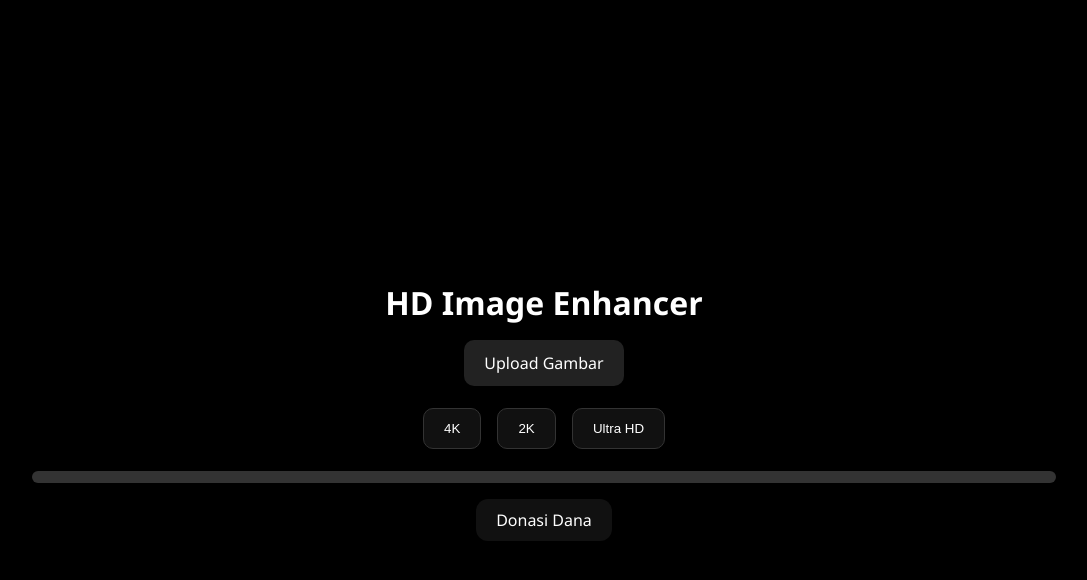
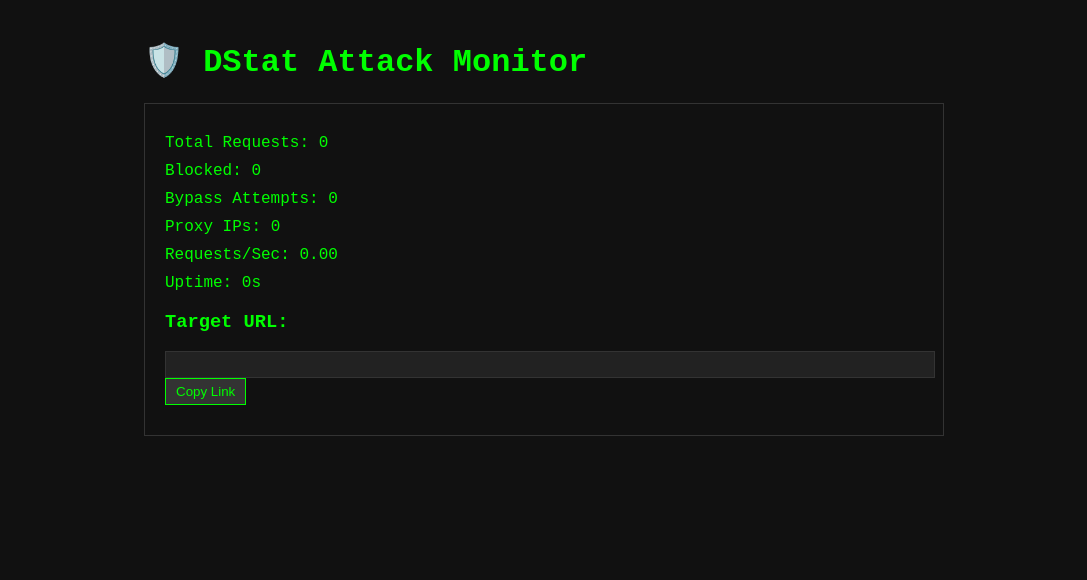
Before and after one commit to RKBWMODS/Dluz, a plain HTML site: page index.html in a window 1280 px wide. Shown: the whole page, without its empty margins (96-1183 px from the left). Drawn offline with Linux system fonts and the light colour scheme; no server answers.

Commit message:
Update index.html

```diff
--- a/index.html
+++ b/index.html
@@ -1,147 +1,87 @@
-<!DOCTYPE html><html lang="en">
+<!DOCTYPE html>
+<html>
 <head>
-  <meta charset="UTF-8">
-  <meta name="viewport" content="width=device-width, initial-scale=1.0, user-scalable=no">
-  <title>HD Enhancer</title>
+    <title>🛡️ DStat Attack Monitor</title>
     <style>
-    html, body {
-      margin: 0;
-      padding: 0;
-      background: #000;
-      color: #fff;
-      font-family: 'Segoe UI', sans-serif;
-      overflow: hidden;
-      user-select: none;
+        body {
+            font-family: 'Courier New', monospace;
+            background: #111;
+            color: #0f0;
+            max-width: 800px;
+            margin: 0 auto;
+            padding: 20px;
         }
-    * {
-      -webkit-tap-highlight-color: transparent;
-      box-sizing: border-box;
+        .dashboard {
+            border: 1px solid #333;
+            padding: 20px;
+            margin-top: 20px;
         }
-    .container {
-      display: flex;
-      flex-direction: column;
-      align-items: center;
-      justify-content: center;
-      height: 100vh;
-      text-align: center;
-      animation: fadeInDown 1s ease-in-out;
+        .stat {
+            margin: 10px 0;
         }
-    h1 {
-      font-size: 2rem;
-      margin-bottom: 1rem;
+        .highlight {
+            color: #ff0;
+            font-weight: bold;
         }
-    input[type="file"] {
-      display: none;
-    }
-    label.upload {
-      background: #222;
-      padding: 12px 20px;
-      border-radius: 10px;
-      cursor: pointer;
-      margin-bottom: 1rem;
-    }
-    .buttons button {
-      margin: 6px;
-      padding: 12px 20px;
-      background: #111;
-      color: #fff;
-      border: 1px solid #333;
-      border-radius: 10px;
+        button {
+            background: #333;
+            color: #0f0;
+            border: 1px solid #0f0;
+            padding: 5px 10px;
             cursor: pointer;
         }
-    .progress {
-      width: 80%;
-      height: 12px;
-      background: #333;
-      margin-top: 1rem;
-      border-radius: 20px;
-      overflow: hidden;
-    }
-    .bar {
-      width: 0%;
-      height: 100%;
-      background: white;
-      transition: width 0.3s;
-    }
-    img {
-      max-width: 80vw;
-      max-height: 40vh;
-      margin: 10px 0;
-      border-radius: 10px;
-    }
-    .donate {
-      margin-top: 1rem;
-      background: #111;
-      color: #fff;
-      padding: 10px 20px;
-      border-radius: 12px;
-      text-decoration: none;
-      display: inline-block;
-    }
-    .loader {
-      position: fixed;
-      top: 0; left: 0;
-      width: 100%; height: 100%;
-      background: #000;
-      z-index: 9999;
-      display: flex;
-      align-items: center;
-      justify-content: center;
-      font-size: 1.5rem;
-      animation: fadeOut 1s 2s forwards;
-    }
-    @keyframes fadeOut {
-      to { opacity: 0; visibility: hidden; }
-    }
-    @keyframes fadeInDown {
-      from { transform: translateY(-50px); opacity: 0; }
-      to { transform: translateY(0); opacity: 1; }
+        #targetUrl {
+            width: 100%;
+            padding: 5px;
+            background: #222;
+            color: #0f0;
+            border: 1px solid #333;
         }
     </style>
 </head>
 <body>
-<div class="loader">Loading...</div>
-<div class="container">
-  <h1>HD Image Enhancer</h1>
-  <label class="upload" for="fileInput">Upload Gambar</label>
-  <input type="file" id="fileInput" accept="image/jpeg,image/png">
-  <div class="buttons">
-    <button onclick="process('4k')">4K</button>
-    <button onclick="process('2k')">2K</button>
-    <button onclick="process('ultra')">Ultra HD</button>
+    <h1>🛡️ DStat Attack Monitor</h1>
+
+    <div class="dashboard">
+        <div class="stat">Total Requests: <span id="totalRequests">0</span></div>
+        <div class="stat">Blocked: <span id="blocked">0</span></div>
+        <div class="stat">Bypass Attempts: <span id="bypass">0</span></div>
+        <div class="stat">Proxy IPs: <span id="proxies">0</span></div>
+        <div class="stat">Requests/Sec: <span id="rps">0.00</span></div>
+        <div class="stat">Uptime: <span id="uptime">0s</span></div>
+
+        <div class="stat">
+            <h3>Target URL:</h3>
+            <input type="text" id="targetUrl" readonly>
+            <button onclick="copyTargetUrl()">Copy Link</button>
         </div>
-  <img id="beforeImg" src="" alt="Sebelum" style="display:none">
-  <img id="afterImg" src="" alt="Sesudah" style="display:none">
-  <div class="progress"><div class="bar" id="bar"></div></div>
-  <a class="donate" href="https://link.dana.id/minta?full_url=https://qr.dana.id/v1/281012092025051828586055" target="_blank">Donasi Dana</a>
     </div>
+
     <script>
-  const fileInput = document.getElementById('fileInput');
-  const beforeImg = document.getElementById('beforeImg');
-  const afterImg = document.getElementById('afterImg');
-  const bar = document.getElementById('bar');
-  let renamedFile = null;fileInput.addEventListener('change', () => { const file = fileInput.files[0]; if (!file) return; const validTypes = ['image/jpeg', 'image/png']; if (!validTypes.includes(file.type)) { alert('Format gambar tidak didukung. Hanya JPG dan PNG'); return; } const timestamp = new Date().toISOString().replace(/[:.]/g, '-'); const newName = img-${timestamp}.jpg; renamedFile = new File([file], newName, { type: file.type }); beforeImg.src = URL.createObjectURL(renamedFile); beforeImg.style.display = 'block'; });
+        function updateStats() {
+            fetch('/api/stats')
+                .then(response => response.json())
+                .then(data => {
+                    document.getElementById('totalRequests').textContent = data.total_requests;
+                    document.getElementById('blocked').textContent = data.blocked;
+                    document.getElementById('bypass').textContent = data.bypass_attempts;
+                    document.getElementById('proxies').textContent = data.proxy_count;
+                    document.getElementById('rps').textContent = data.rps;
+                    document.getElementById('uptime').textContent = data.uptime;
+                    document.getElementById('targetUrl').value = data.target_url;
+                });
+        }
 
-function process(mode) { if (!renamedFile) return alert('Upload gambar dulu bro'); let api = 'https://api.deepai.org/api/waifu2x'; if (mode === 'ultra') api = 'https://api.deepai.org/api/waifu2x'; const form = new FormData(); form.append('image', renamedFile); bar.style.width = '10%';
+        function copyTargetUrl() {
+            const urlInput = document.getElementById('targetUrl');
+            urlInput.select();
+            document.execCommand('copy');
+            alert('URL copied to clipboard!');
+        }
 
-fetch(api, {
-  method: 'POST',
-  headers: { 'api-key': 'd65ffd81-3332-4bdc-8b4c-92d09f450575' },
-  body: form
-})
-.then(res => res.json())
-.then(data => {
-  if (!data.output_url) throw new Error('Gagal memperbaiki gambar');
-  bar.style.width = '100%';
-  afterImg.src = data.output_url;
-  afterImg.style.display = 'block';
-})
-.catch(err => {
-  bar.style.width = '0%';
-  alert('Gagal proses: ' + err.message);
-});
-
-} </script>
-
+        // Update every second
+        setInterval(updateStats, 1000);
+        updateStats();
+    </script>
 </body>
 </html>
```
Lines whose indentation alone changed are shown as unchanged.
